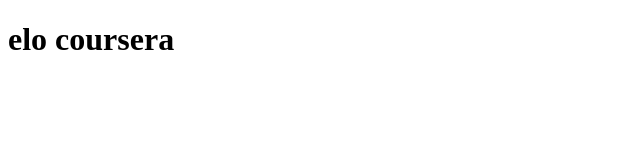
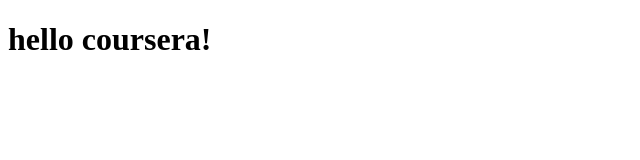
Before and after one commit to ferachan/coursera-test, a plain HTML site: page site/index.html in a window 1280 px wide. Shown: the whole page, without its empty margins (0-640 px from the left). Drawn offline with Linux system fonts and the light colour scheme.

Commit message:
small addition to our page content

```diff
--- a/site/index.html
+++ b/site/index.html
@@ -7,7 +7,7 @@
 </head>
 <body>
 
-<h1>elo coursera</h1>
+<h1>hello coursera!</h1>
 
 </body>
 </html>
```
